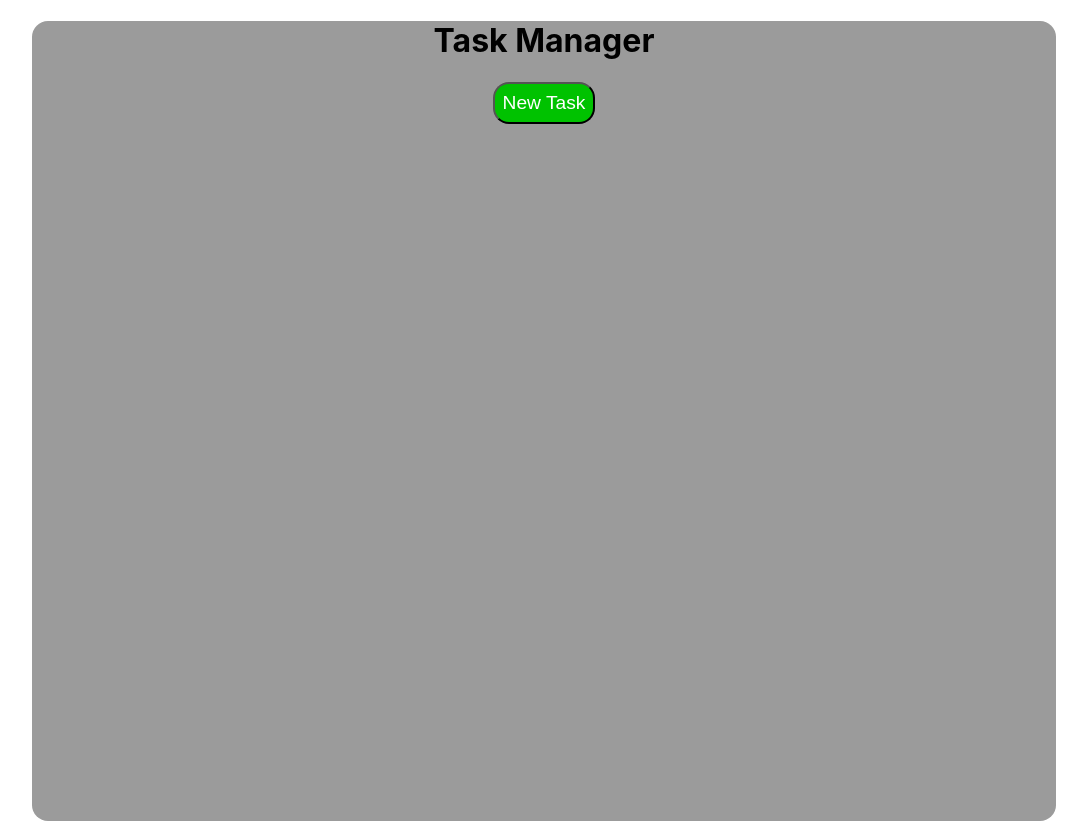
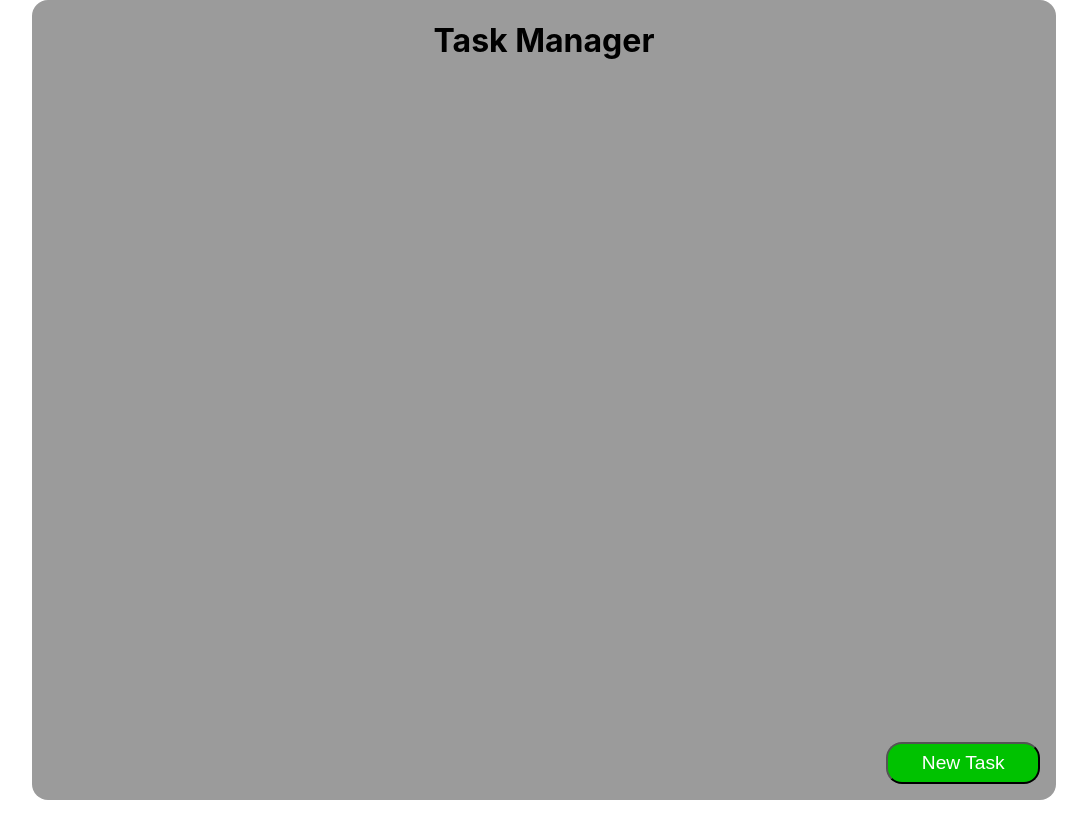
Before and after one commit to DDeShon/javascript-todo, a React (Create React App) app: page / in a window 1280 px wide. Shown: the whole page, without its empty margins (96-1183 px from the left). After the commit the page ends 800 px from the top, so only its background shows below. Built offline with nearby package versions, Linux system fonts and the light colour scheme.

Commit message:
working on style

```diff
--- a/src/App.css
+++ b/src/App.css
@@ -3,15 +3,21 @@
 }
 
 .app-wrapper {
+  display: flex;
+  flex-direction: column;
   margin: auto;
   width: 80%;
   height: 800px;
   background-color: rgb(155, 155, 155);
   border-radius: 1rem;
+  justify-content: space-between;
 }
 
 .btn-new-task {
+  margin: 0 1rem 1rem 0;
+  align-self: flex-end;
   padding: 0.5rem;
+  width: 15%;
   border-radius: 1rem;
   background-color: rgb(0, 194, 0);
   color: white;
```
